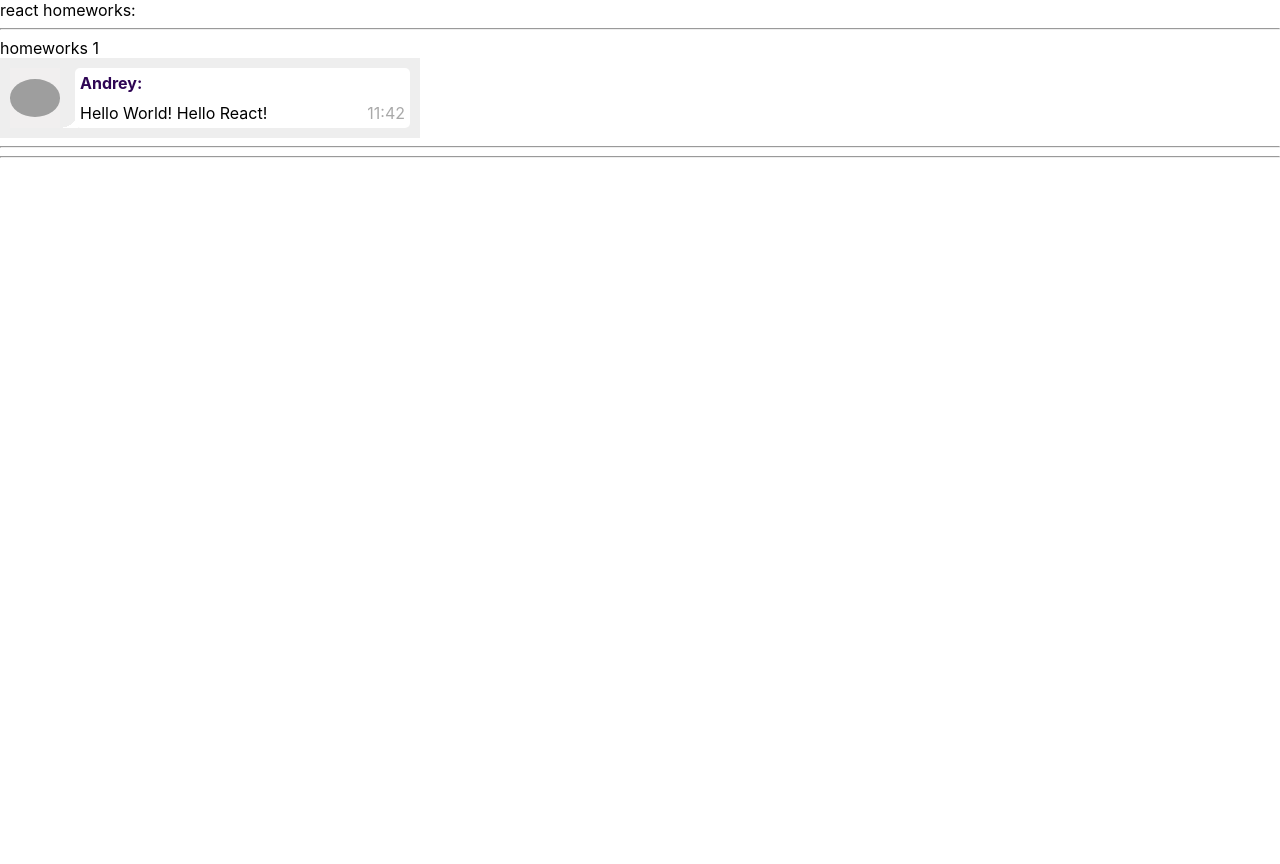
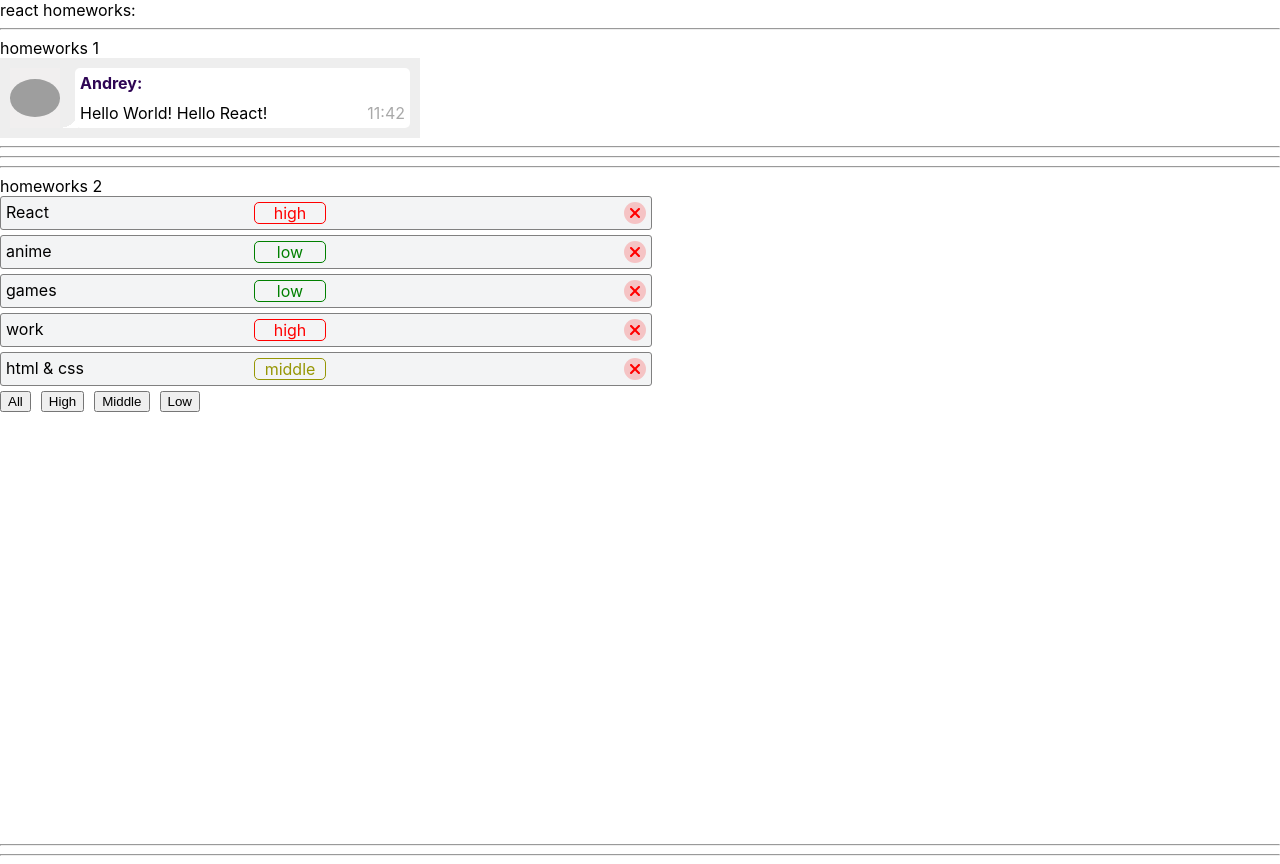
Before and after one commit to Kulish89/homework-by-ignat, a React (Create React App) app: page / in a window 1280 px wide. Before the commit the page ends 800 px from the top, so only its background shows below. Built offline with nearby package versions, Linux system fonts and the light colour scheme; grey boxes are pictures that could not be loaded.

Commit message:
add: solution of HW2

```diff
--- a/src/p1-main/m1-ui/u1-app/App.tsx
+++ b/src/p1-main/m1-ui/u1-app/App.tsx
@@ -1,19 +1,19 @@
-import React from 'react'
-import s from './App.module.css'
-import HW1 from '../../../p2-homeworks/h1/HW1'
+import React from "react";
+import s from "./App.module.css";
+import HW1 from "../../../p2-homeworks/h1/HW1";
+import HW2 from "../../../p2-homeworks/h2/HW2";
 
 function App() {
   return (
     <div className={s.App}>
       <div>react homeworks:</div>
-            <HW1/>
-            {/*<HW2/>*/}
+      <HW1 />
+      <HW2 />
       {/*<HW3/>*/}
       {/*<HW4/>*/}
       {/*<HW5/>*/}
-
     </div>
-    )
+  );
 }
 
-export default App
+export default App;
--- a/src/p2-homeworks/h2/Affair.tsx
+++ b/src/p2-homeworks/h2/Affair.tsx
@@ -1,21 +1,39 @@
-import React from 'react'
+import React from "react";
+import { AffairType } from "./HW2";
+import styles from "./Affairs.module.css";
+import cross from "./cross.svg";
 
 type AffairPropsType = {
-    // key не нужно типизировать
-    affair: any // need to fix any
-    deleteAffairCallback: any // need to fix any
+  affair: AffairType; // need to fix any
+  deleteAffairCallback: (_id: number) => void; // need to fix any
+};
+
+function Affair(props: AffairPropsType) {
+  const deleteCallback = () => {
+    props.deleteAffairCallback(props.affair._id);
+  };
+
+  return (
+    <div className={styles.task}>
+      <div className={styles.task_content}>
+        <div className={styles.task_title}>{props.affair.name}</div>
+        <div
+          className={`${styles.task_priority} ${
+            props.affair.priority === "high"
+              ? styles.task_priorityRed
+              : props.affair.priority === "middle"
+              ? styles.task_priorityYellow
+              : styles.task_priorityGreen
+          }`}
+        >
+          {props.affair.priority}
+        </div>
+      </div>
+      <button className={styles.task_btn} onClick={deleteCallback}>
+        <img src={cross} alt="delete button" />
+      </button>
+    </div>
+  );
 }
 
-function Affair(props: AffairPropsType) {
-    const deleteCallback = () => {}// need to fix
-
-    return (
-        <div>
-            // show some text
-
-            <button onClick={deleteCallback}>X</button>
-        </div>
-    )
-}
-
-export default Affair
+export default Affair;
--- a/src/p2-homeworks/h2/Affairs.module.css
+++ b/src/p2-homeworks/h2/Affairs.module.css
@@ -1,3 +1,53 @@
-.someClass {
-
+.task {
+  display: flex;
+  width: 50%;
+  justify-content: space-between;
+  background-color: rgb(243, 244, 245);
+  border: 1px solid gray;
+  border-radius: 3px;
+  padding: 5px;
+  margin-bottom: 5px;
 }
+.task_content {
+  display: flex;
+  justify-content: space-between;
+  width: 50%;
+}
+.task_btn {
+  display: flex;
+  align-items: center;
+  justify-content: center;
+  border: none;
+  border-radius: 50%;
+  background-color: rgba(255, 0, 0, 0.2);
+  cursor: pointer;
+}
+.task_priority {
+  width: 70px;
+  text-align: center;
+}
+.task_priorityRed {
+  color: red;
+  border: 1px solid red;
+  border-radius: 5px;
+}
+.task_priorityYellow {
+  color: rgb(150, 150, 4);
+  border: 1px solid rgb(150, 150, 4);
+  border-radius: 5px;
+}
+.task_priorityGreen {
+  color: green;
+  border: 1px solid green;
+  border-radius: 5px;
+}
+.todoList {
+  height: 80vh;
+}
+.buttons_container {
+  display: flex;
+  gap: 10px;
+}
+.buttons_container button {
+  cursor: pointer;
+}
--- a/src/p2-homeworks/h2/Affairs.tsx
+++ b/src/p2-homeworks/h2/Affairs.tsx
@@ -1,38 +1,49 @@
-import React from 'react'
-import Affair from './Affair'
-import {AffairType} from './HW2'
+import React from "react";
+import Affair from "./Affair";
+import styles from "./Affairs.module.css";
 
-type AffairsPropsType = { // need to fix any
-    data: any
-    setFilter: any
-    deleteAffairCallback: any
-}
+import { AffairType, FilterType } from "./HW2";
+
+type AffairsPropsType = {
+  // need to fix any
+  data: Array<AffairType>;
+  setFilter: (filter: FilterType) => void;
+  deleteAffairCallback: (_id: number) => void;
+};
 
 function Affairs(props: AffairsPropsType) {
   const mappedAffairs = props.data.map((a: AffairType) => (
-        <Affair // should work
-            key={a._id} // кеи ОБЯЗАТЕЛЬНЫ в 99% - так что лучше их писать всегда при создании компонент в мапе
+    <Affair
+      key={a._id}
       affair={a}
       deleteAffairCallback={props.deleteAffairCallback}
     />
-    ))
+  ));
 
-    const setAll = () => {} // need to fix
-    const setHigh = () => {}
-    const setMiddle = () => {}
-    const setLow = () => {}
+  const setAll = () => {
+    props.setFilter("all");
+  }; // need to fix
+  const setHigh = () => {
+    props.setFilter("high");
+  };
+  const setMiddle = () => {
+    props.setFilter("middle");
+  };
+  const setLow = () => {
+    props.setFilter("low");
+  };
 
   return (
-        <div>
-
+    <div className={styles.todoList}>
       {mappedAffairs}
-
+      <div className={styles.buttons_container}>
         <button onClick={setAll}>All</button>
         <button onClick={setHigh}>High</button>
         <button onClick={setMiddle}>Middle</button>
         <button onClick={setLow}>Low</button>
       </div>
-    )
+    </div>
+  );
 }
 
-export default Affairs
+export default Affairs;
--- a/src/p2-homeworks/h2/HW2.tsx
+++ b/src/p2-homeworks/h2/HW2.tsx
@@ -1,54 +1,78 @@
-import React, {useState} from 'react'
-import Affairs from './Affairs'
+import React, { useState } from "react";
+import Affairs from "./Affairs";
 
 // types
-export type AffairPriorityType = any // need to fix any
-export type AffairType = any // need to fix any
-export type FilterType = 'all' | AffairPriorityType
+export type AffairPriorityType = "high" | "low" | "middle"; // need to fix any
+export type AffairType = {
+  _id: number;
+  name: string;
+  priority: AffairPriorityType;
+};
+export type FilterType = "all" | AffairPriorityType;
 
 // constants
-const defaultAffairs: any = [ // need to fix any
-    {_id: 1, name: 'React', priority: 'high'},
-    {_id: 2, name: 'anime', priority: 'low'},
-    {_id: 3, name: 'games', priority: 'low'},
-    {_id: 4, name: 'work', priority: 'high'},
-    {_id: 5, name: 'html & css', priority: 'middle'},
-]
+const defaultAffairs: Array<AffairType> = [
+  // need to fix any
+  { _id: 1, name: "React", priority: "high" },
+  { _id: 2, name: "anime", priority: "low" },
+  { _id: 3, name: "games", priority: "low" },
+  { _id: 4, name: "work", priority: "high" },
+  { _id: 5, name: "html & css", priority: "middle" },
+];
 
 // pure helper functions
-export const filterAffairs = (affairs: any, filter: any): any => { // need to fix any
-    if (filter === 'all') return affairs
-    else return // need to fix
+export const filterAffairs = (
+  affairs: Array<AffairType>,
+  filter: FilterType
+): Array<AffairType> => {
+  // need to fix any
+  switch (filter) {
+    case "high":
+      return affairs.filter((a) => a.priority === filter);
+      break;
+    case "middle":
+      return affairs.filter((a) => a.priority === filter);
+      break;
+    case "low":
+      return affairs.filter((a) => a.priority === filter);
+      break;
+    default:
+      return affairs;
   }
-export const deleteAffair = (affairs: any, _id: any): any => { // need to fix any
-    return // need to fix
-}
+  // if (filter === 'all') return affairs
+  // else return // need to fix
+};
+export const deleteAffair = (
+  affairs: Array<AffairType>,
+  _id: number
+): Array<AffairType> => {
+  // need to fix any
+  return affairs.filter((a) => a._id !== _id); // need to fix
+};
 
 function HW2() {
-    const [affairs, setAffairs] = useState<any>(defaultAffairs) // need to fix any
-    const [filter, setFilter] = useState<FilterType>('all')
+  const [affairs, setAffairs] = useState<Array<AffairType>>(defaultAffairs); // need to fix any
+  const [filter, setFilter] = useState<FilterType>("all");
 
-    const filteredAffairs = filterAffairs(affairs, filter)
-    const deleteAffairCallback = (_id: any) => setAffairs(deleteAffair(affairs, _id)) // need to fix any
+  const filteredAffairs = filterAffairs(affairs, filter);
+  const deleteAffairCallback = (_id: number) =>
+    setAffairs(deleteAffair(affairs, _id)); // need to fix any
 
   return (
     <div>
-            <hr/>
-            homeworks 2
-
-            {/*should work (должно работать)*/}
+      <hr />
+      homeworks 2{/*should work (должно работать)*/}
       <Affairs
         data={filteredAffairs}
         setFilter={setFilter}
         deleteAffairCallback={deleteAffairCallback}
       />
-
-            <hr/>
+      <hr />
       {/*для личного творчества, могу проверить*/}
       {/*<AlternativeAffairs/>*/}
-            <hr/>
+      <hr />
     </div>
-    )
+  );
 }
 
-export default HW2
+export default HW2;
```
Also changed, not shown: src/p2-homeworks/h2/cross.svg (added). Lines whose indentation alone changed are shown as unchanged.
